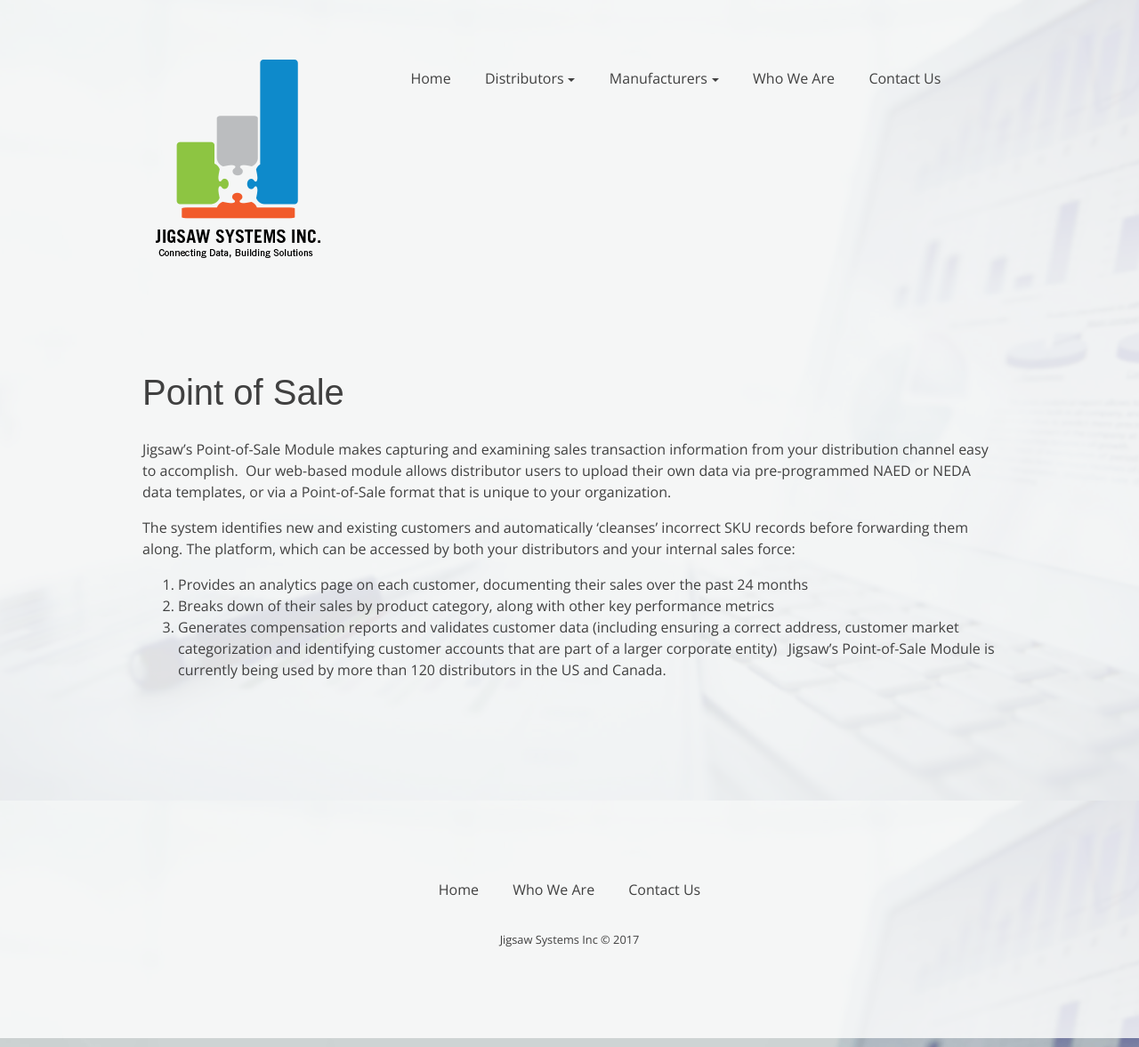
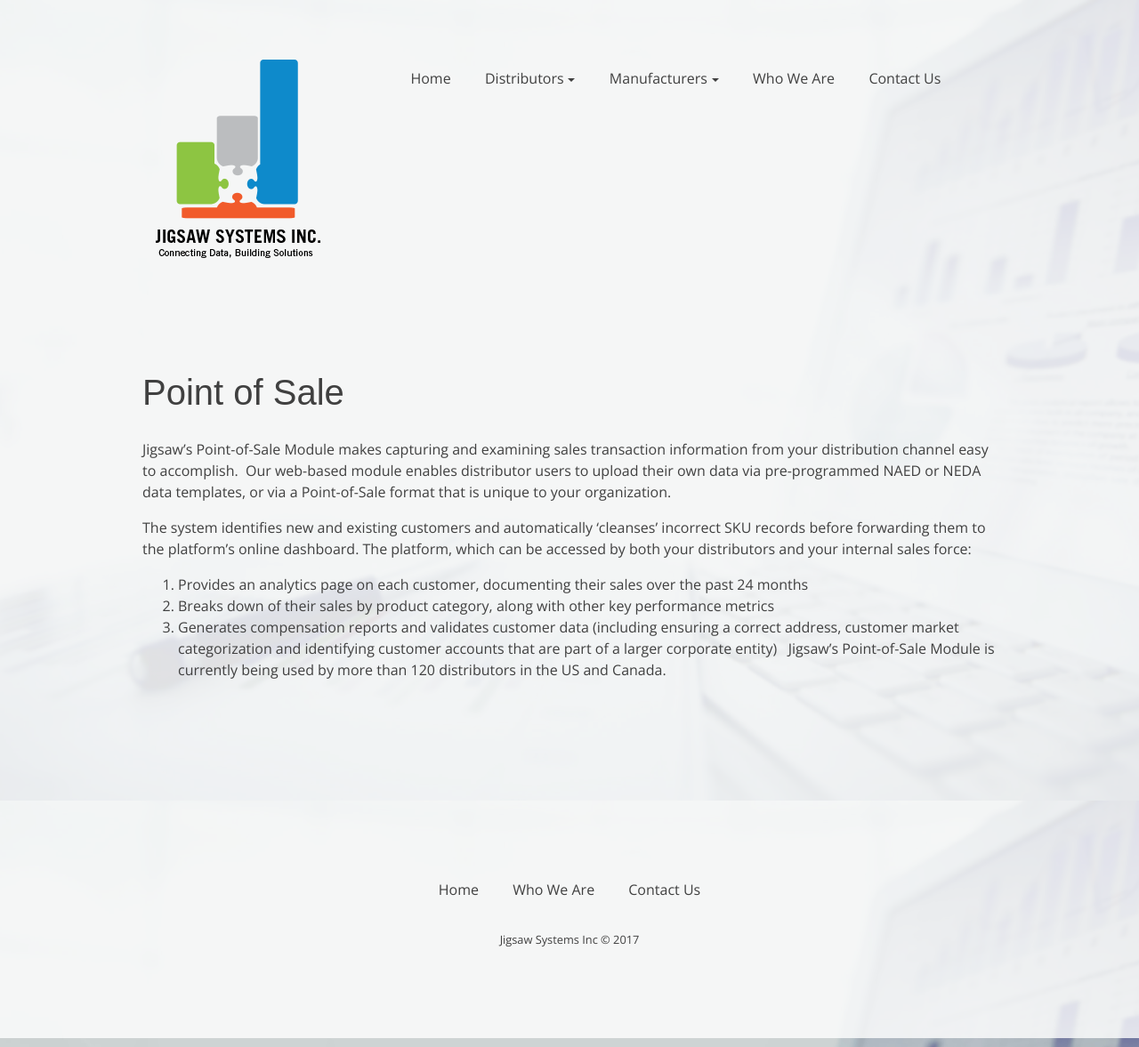
Before and after one commit to Codefully/jigsaw-redo, a Jekyll site: the page built from pages/manufacturers-pos.md, in a window 1280 px wide. Shown: the whole page at 89% size. Built offline with Jekyll 4.4.1, drawn with Linux system fonts in a browser that asks for light colours; nearby versions of some CDN libraries; some web fonts are replaced.

Commit message:
Updated Manufacturers Pos

```diff
--- a/pages/manufacturers-pos.md
+++ b/pages/manufacturers-pos.md
@@ -6,9 +6,9 @@ layout: page
 
 # Point of Sale
 
-Jigsaw's Point-of-Sale Module makes capturing and examining sales transaction information from your distribution channel easy to accomplish.  Our web-based module allows distributor users to upload their own data via pre-programmed NAED or NEDA data templates, or via a Point-of-Sale format that is unique to your organization.
+Jigsaw's Point-of-Sale Module makes capturing and examining sales transaction information from your distribution channel easy to accomplish.  Our web-based module enables distributor users to upload their own data via pre-programmed NAED or NEDA data templates, or via a Point-of-Sale format that is unique to your organization.
 
-The system identifies new and existing customers and automatically 'cleanses' incorrect SKU records before forwarding them along. The platform, which can be accessed by both your distributors and your internal sales force:
+The system identifies new and existing customers and automatically 'cleanses' incorrect SKU records before forwarding them to the platform's online dashboard. The platform, which can be accessed by both your distributors and your internal sales force:
 
 1. Provides an analytics page on each customer, documenting their sales over the past 24 months
 2. Breaks down of their sales by product category, along with other key performance metrics
```
